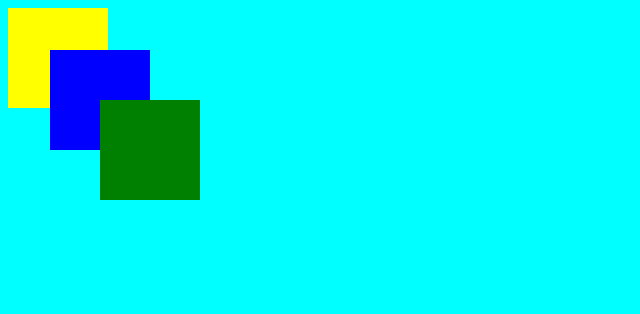
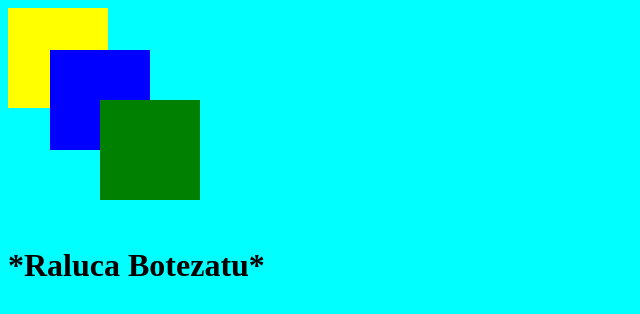
Before and after one commit to ralucabotezatu/Practica-Front-End-Wantsome, a plain HTML site: page Saptamana 3/exercitiu-clasa-5.html in a window 1280 px wide. Shown: the whole page, without its empty margins (0-640 px from the left). Drawn offline with Linux system fonts and the light colour scheme.

Commit message:
modified 3 files

```diff
--- a/Saptamana 3/exercise5.css
+++ b/Saptamana 3/exercise5.css
@@ -9,7 +9,7 @@ body{
     width: 100px;
     height: 100px;
    position: relative;
-
+   margin-bottom: 100px;
 
 }
 .div2{
@@ -32,3 +32,9 @@ body{
     left: 50px;
     position: absolute;
 }
+
+h1::after{content: "*"
+}
+
+h1::before{content: "*"
+}
--- a/Saptamana 3/exercitiu-clasa-5.html
+++ b/Saptamana 3/exercitiu-clasa-5.html
@@ -13,7 +13,8 @@
     <div class="div2">
             <div class="div3"></div>
     </div>
-
+    <br>
+  <h1>Raluca Botezatu</h1>
 </body>
 
 </html>
```
Also changed, not shown: Saptamana 3/excercitiu-clasa-1.html (+1 -0 lines).
